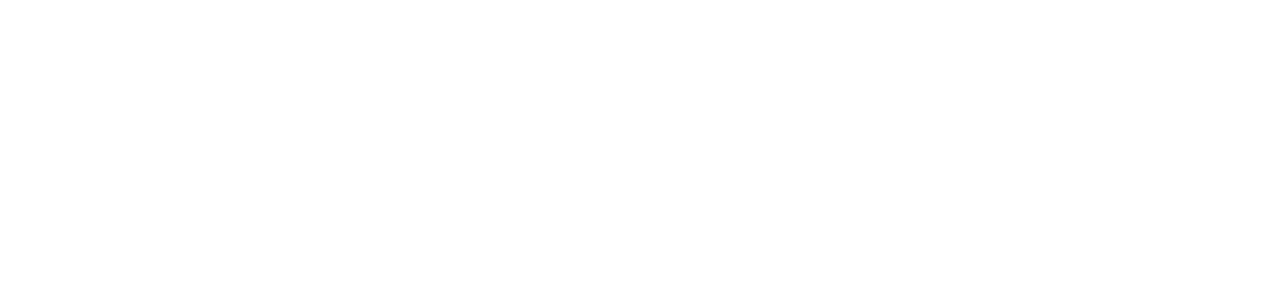
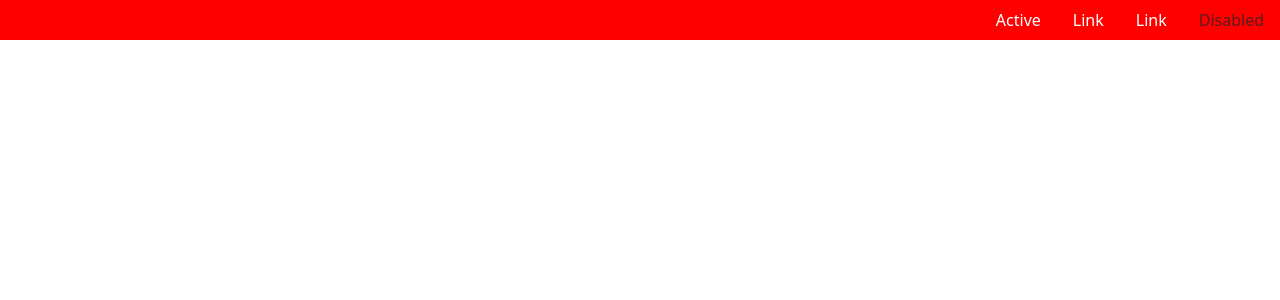
Before and after one commit to Fedreric/cafecito-fede-39i, a React (Vite) app: page / in a window 1280 px wide. Shown: the top 300 px of the page. Built offline with nearby package versions, Linux system fonts and the light colour scheme.

Commit message:
Se agrega el componente Menu.jsx en una etiqueta header

```diff
--- a/src/App.jsx
+++ b/src/App.jsx
@@ -1,11 +1,14 @@
 import 'bootstrap/dist/css/bootstrap.min.css';
 import './App.css'
+import Menu from './components/common/Menu';
 
 function App() {
 
   return (
     <>
-
+      <header>
+        <Menu></Menu>
+      </header>
     </>
   )
 }
```
